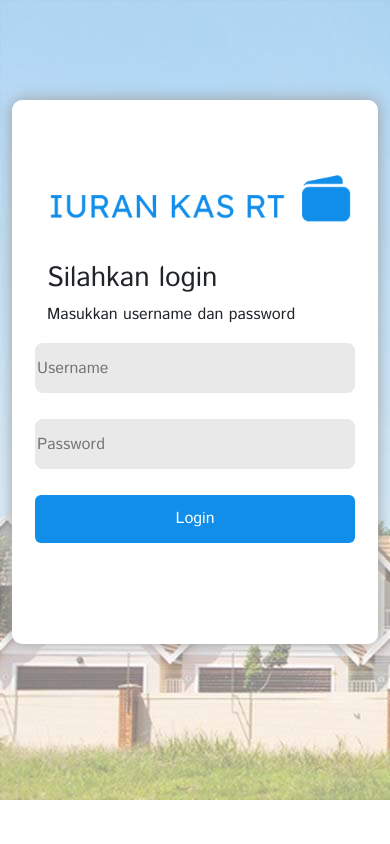
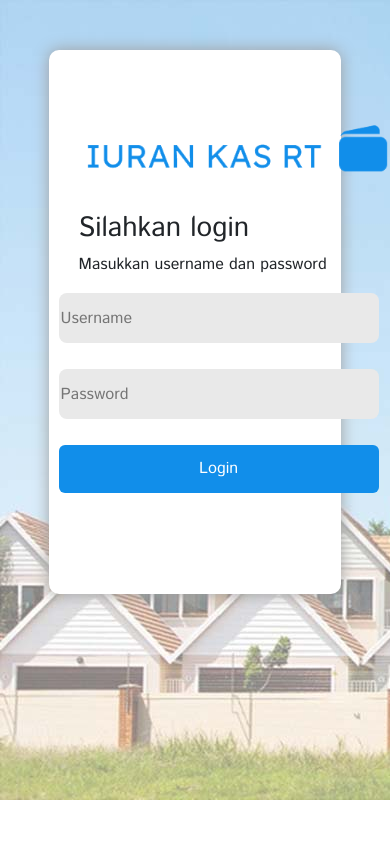
Before and after one commit to alifamarta/Iuran-KasRT, a PHP site: page / in a window 390 px wide; the page is wider, and only the part inside the window is pictured. Run offline with PHP 8.4, Linux system fonts and the light colour scheme.

Commit message:
Update Index.css

```diff
--- a/styles/index.css
+++ b/styles/index.css
@@ -62,6 +62,13 @@
 
 @media screen and (max-width:800px) {
     .login-content {
-        width: 100%;
+        width: 80%;
+        margin-top: 50px;
+    }
+
+    header p,
+    header h1 {
+        text-align: left;
+        margin-left: 20px;
     }
 }
```
